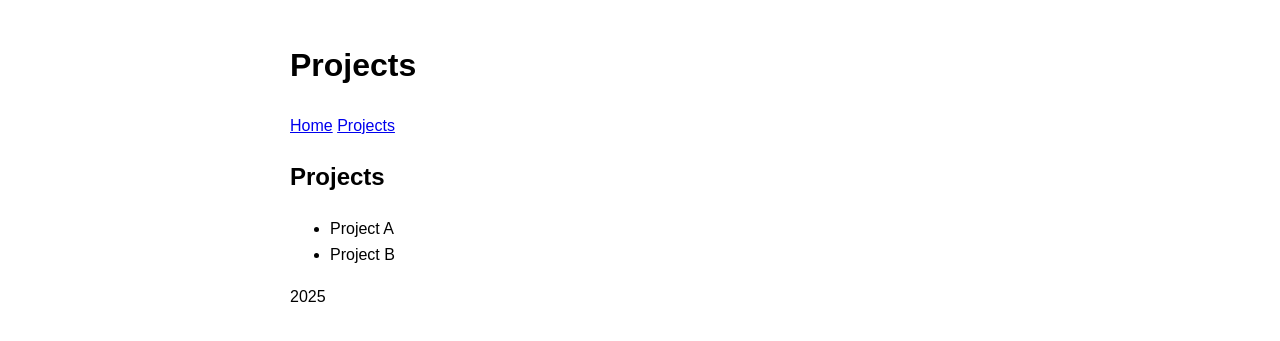
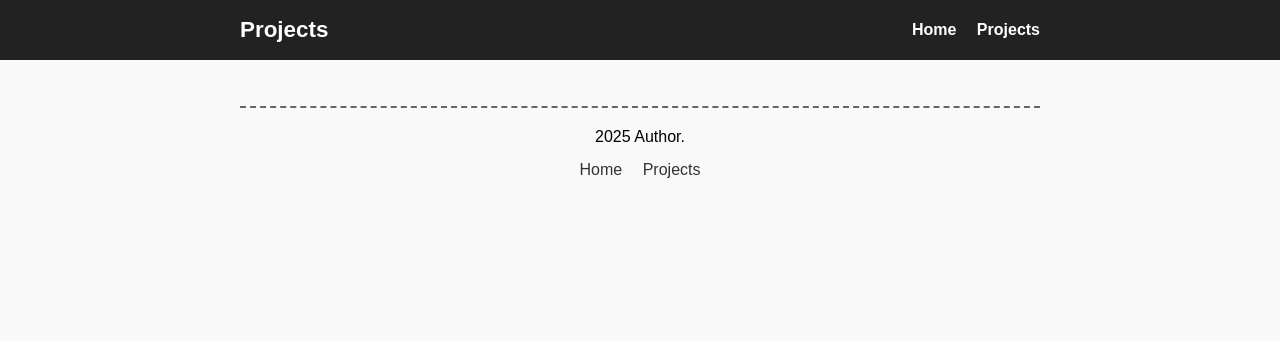
Before and after one commit to AdrianMP1/adrianmp1.github.io, a Jekyll site: the page built from projects.md, in a window 1280 px wide. Shown: the top 341 px of the page. Built offline with Jekyll 4.4.1, drawn with Linux system fonts in a browser that asks for light colours.

Commit message:
Update to the main template and more content in the main page.

```diff
--- a/_config.yml
+++ b/_config.yml
@@ -3,3 +3,7 @@
 author: Someone
 github: https://github.com/AdrianMP1
 description: Personal Website
+
+collections:
+  projects:
+    output: true
--- /dev/null
+++ b/_includes/footer.html
@@ -0,0 +1,10 @@
+<footer>
+    <div class="footer-inner">
+        <hr class="footer-separator">
+        <p> {{ site.time | date: "%Y" }} Author.</p>
+        <div class="footer-nav">
+            <a href="/index">Home</a>
+            <a href="/projects">Projects</a>
+        </div>
+    </div>
+</footer>
--- /dev/null
+++ b/_includes/header.html
@@ -0,0 +1,7 @@
+<header id="site-header">
+    <div class="header-inner">
+
+        <h1 class="site-title">{{ page.title }}</h1>
+        {% include nav.html %}
+    </div>
+</header>
--- /dev/null
+++ b/_includes/nav.html
@@ -0,0 +1,4 @@
+<nav>
+    <a href="/index">Home</a>
+    <a href="/projects">Projects</a>
+</nav>
--- a/_layouts/default.html
+++ b/_layouts/default.html
@@ -5,27 +5,29 @@
     <head>
         <meta charset="UTF-8">
         <title>{{ page.title }} | {{ site.title }}</title>
-        <link rel="stylesheet" href="./assets/css/style.css">
+        <link rel="stylesheet" href="/assets/css/style.css">
     </head>
+
+    <script>
+        window.addEventListener("scroll", function() {
+            const header = document.getElementById('site-header');
+            if (window.scrollY > 50){
+                header.classList.add('shrink');
+            } else {
+            header.classList.remove('shrink');
+            }
+        });
+    </script>
 
     <body>
 
-        <header>
-            <h1>{{ page.title }}</h1>
-        </header>
-
-        <nav>
-            <a href="./">Home</a>
-            <a href="./projects">Projects</a>
-        </nav>
+        {% include header.html %}
 
         <main>
             {{ content }}
         </main>
 
-        <footer>
-            <p> {{ site.time | date: "%Y" }}</p>
-        </footer>
+        {% include footer.html %}
 
     </body>
 
--- a/assets/css/style.css
+++ b/assets/css/style.css
@@ -1,10 +1,205 @@
+/* Reset margins/padding */
+* {
+    margin: 0;
+    padding: 0;
+    box-sizing: border-box;
+}
+
+/* Body font & Background */
 body {
     font-family: Arial, sans-serif;
-    max-width: 700px;
-    margin: 40px auto;
     line-height: 1.6;
+    background-color: #f9f9f9;
+    color: #000000;
+    padding: 0 1rem;
 }
 
-h1 {
-    color: #000000;
+/* Header/nav */
+header {
+    position: fixed;
+    top: 0;
+    left: 0;
+    width: 100%;
+    background: #222;
+    color: #fff;
+    text-align: center;
+    transition: all 0.3s ease;
+    z-index: 999;
 }
+
+/* Inner container of header */
+.header-inner {
+    max-width: 800px;
+    margin: 0 auto;
+    padding: 0.75rem 0rem;
+    display: flex;
+    align-items: center;
+    justify-content: space-between;
+}
+
+/* Title */
+.site-title {
+    font-size: 1.4rem;
+    margin: 0;
+    color: #fff;
+    transition: fontsize 0.3s ease;
+}
+
+
+/* Navigation */
+nav {
+    text-align: center;
+}
+
+nav a {
+    color: #fff;
+    text-decoration: none;
+    margin-left: 1rem;
+    font-weight: bold;
+}
+
+nav a:hover {
+    text-decoration: underline;
+}
+
+
+/* Header Shrink Behavior */
+header.shrink .header-inner {
+    padding: 0.4rem 0rem;
+}
+
+header .shrink .site-title {
+    font-size: 1.2rem;
+}
+
+
+/* Main content area */
+main {
+    max-width: 800px;
+    margin: 2rem auto;
+}
+
+/* Footer */
+footer {
+    margin-top: 3rem;
+}
+
+
+.intro {
+    margin-top: 6rem; /* Avoid header overlap */
+    display: flex;
+    justify-content: center;
+}
+
+.intro-box {
+    max-width: 800px;
+    padding: 2rem;
+    background: #e0f7fa;
+    border-radius: 10px;
+    box-shadow: 0 4px 10px rgba(0,0,0,0.1);
+    text-align: center;
+}
+
+.projects-overview {
+    max-width: 1000px;
+    margin: 4rem auto;
+    text-align: center;
+}
+
+.projects-grid {
+    display: grid;
+    grid-template-columns: repeat(auto-fit, minmax(250px, 1fr));
+    gap: 1.5rem;
+    margin-top: 2rem;
+}
+
+.project-card {
+    display: block;
+    /*overflow: hidden;*/
+    border-radius: 10px;
+    transition: transform 0.3s ease;
+    position: relative;
+    text-decoration: none;
+    color: inherit;
+}
+
+.project-card:hover {
+    transform: scale(1.07);
+    box-shadow: 0 10px 30px rgba(0,0,0,0.25);
+    z-index: 2;
+}
+
+.project-card img {
+    width: 100%;
+    display: block;
+    transition: transform 0.3s ease;
+    border-radius: 10px;
+}
+
+.project-card span {
+    position: absolute;
+    bottom: 10px;
+    left: 0;
+    right: 0;
+    text-align: center;
+    background: rgba(0,0,0,0.6);
+    color: #fff;
+    padding: 0.5rem 0;
+    border-bottom-left-radius: 10px;
+    border-bottom-right-radius: 10px;
+}
+
+/* Experience table */
+.experience {
+    max-width: 900px;
+    margin: 4rem auto;
+}
+
+.experience table {
+    width: 100%;
+    border-collapse: collapse;
+}
+
+.experience th, .experience td {
+    padding: 0.75rem 1.0rem;
+    border-bottom: 1px solid #ddd;
+    text-align: left;
+}
+
+.experience th {
+    border-block-end: 1.5px solid;
+    background: whitesmoke;
+}
+
+/* Footer */
+.footer-inner {
+    max-width: 800px;
+    margin: 0 auto;
+    padding: 0 0rem;
+    text-align: center;
+}
+
+.footer-separator {
+    border: none;
+    border-top: 2px dashed #666;
+    margin: 2rem 0 1rem;
+}
+
+footer p {
+    text-align: center;
+    margin-bottom: 0.5rem;
+}
+
+.footer-nav {
+    text-align: center;
+}
+
+.footer-nav a {
+    color: #333;
+    text-decoration: none;
+    margin: 0.0rem 0.5rem;
+}
+
+.footer-nav a:hover {
+    text-decoration: underline;
+}
--- a/projects.md
+++ b/projects.md
@@ -1,9 +1,7 @@
 ---
+title: Projects
+description: Main Projects Page
 layout: default
-title: Projects
 ---
 
-## Projects
-
-- Project A
-- Project B
+{{ page.description }}
```
Also changed, not shown: _data/experience.yml (added, +7 -0 lines), _projects/project1.md (added, +9 -0 lines), _projects/project2.md (added, +9 -0 lines), _projects/project3.md (added, +9 -0 lines), index.md (+39 -4 lines).
